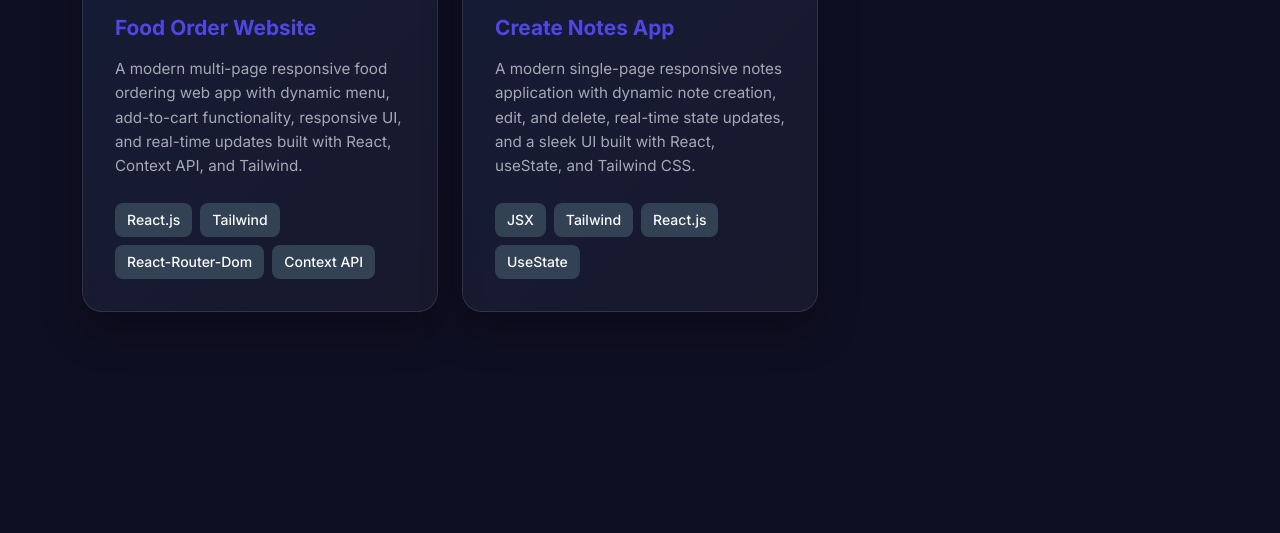
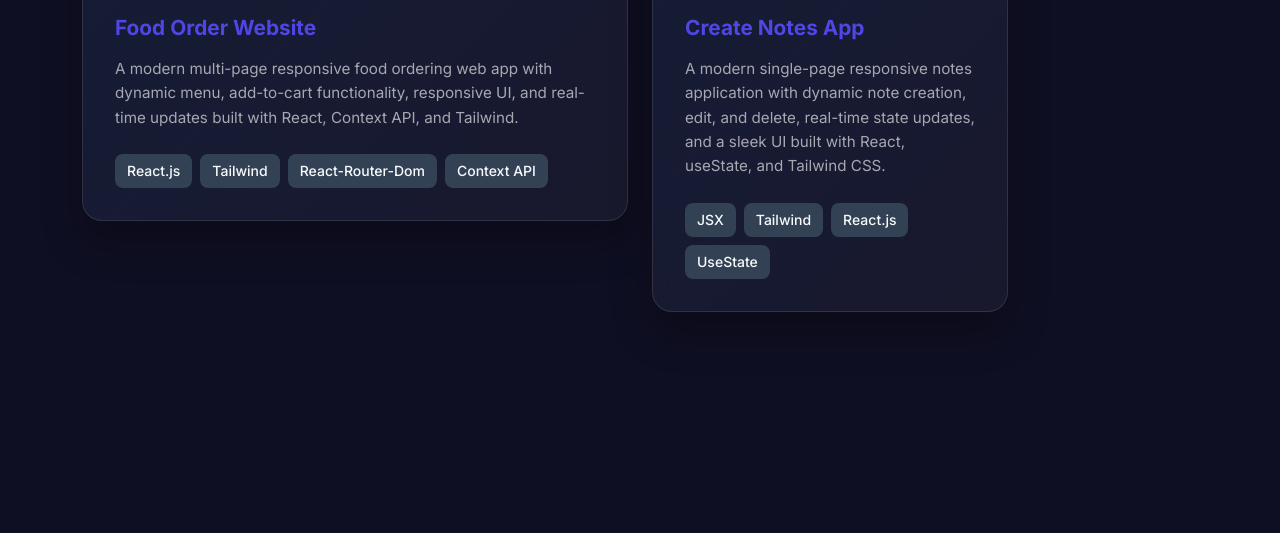
Before and after one commit to Aniket-rawat/portfolio, a plain HTML site: page index.html in a window 1280 px wide. Shown: the part 4681-5214 px from the top of the page. Drawn offline with nearby package versions, Linux system fonts and the light colour scheme.

Commit message:
Update index.html

```diff
--- a/index.html
+++ b/index.html
@@ -453,7 +453,7 @@
                         </div>
                     </div>
                 </div>
-                <div class="col-lg-4 col-md-6 mb-4" data-aos="fade-up" data-aos-delay="100">
+                <div class=" col-md-6 mb-4" data-aos="fade-up" data-aos-delay="100">
                     <div class="portfolio-card">
                         <div class="portfolio-image">
                             <img src="images/react-food.png" alt="Food Website" class="img-fluid">
```
